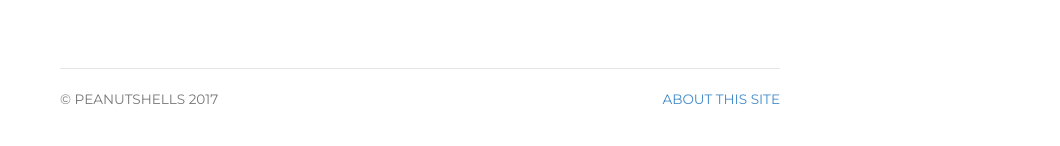
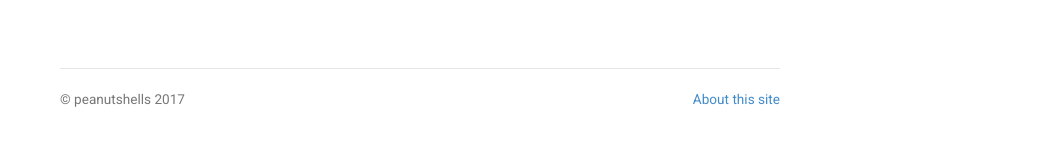
Before and after one commit to flower-joke/peanutshells.github.io, a Jekyll site: the page built from index.html, in a window 1280 px wide. Shown: the part 322-468 px from the top of the page, without its empty margins (220-1280 px from the left). Built offline with Jekyll 4.4.1, drawn with Linux system fonts in a browser that asks for light colours; nearby versions of some CDN libraries; comment, search, counter and statistics services are not loaded.

Commit message:
Update style.css

```diff
--- a/css/style.css
+++ b/css/style.css
@@ -6,13 +6,13 @@
 @import url("//maxcdn.bootstrapcdn.com/font-awesome/4.3.0/css/font-awesome.min.css");
 
 body { padding-top: 20px; padding-bottom: 40px; font-family: 'Roboto', sans-serif; font-size: 16px; }
-h1, h2, h3, h4, h5, h6, .h1, .h2, .h3, .h4, .h5, .h6 { font-family: 'Roboto', sans-serif; font-weight: 500;}
+h1, h2, h3, h4, h5, h6, .h1, .h2, .h3, .h4, .h5, .h6, .footer { font-family: 'Roboto', sans-serif; font-weight: 500;}
 blockquote p { font-size: 16px; line-height: 1.6em; }
 /* Page title */
 h1.page-title { text-align: center; }
 
 /* Masthead */
-.header, .footer, .header h3 { font-family: 'Montserrat', Helvetica, sans-serif; text-transform: uppercase; font-weight: normal; }
+.header, .header h3 { font-family: 'Montserrat', Helvetica, sans-serif; text-transform: uppercase; font-weight: normal; }
 
 /* Navigation */
 h3.text-muted a {text-decoration: none; color: #999999; }
```
